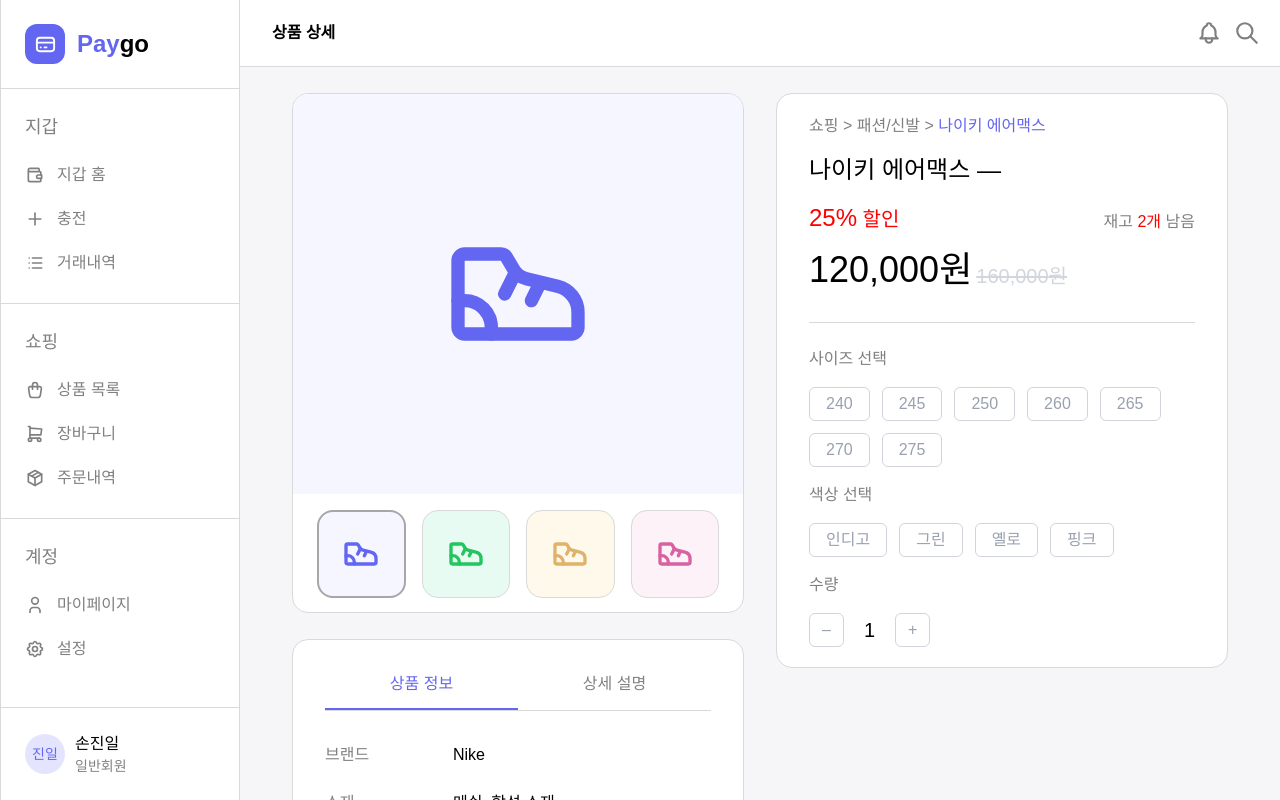
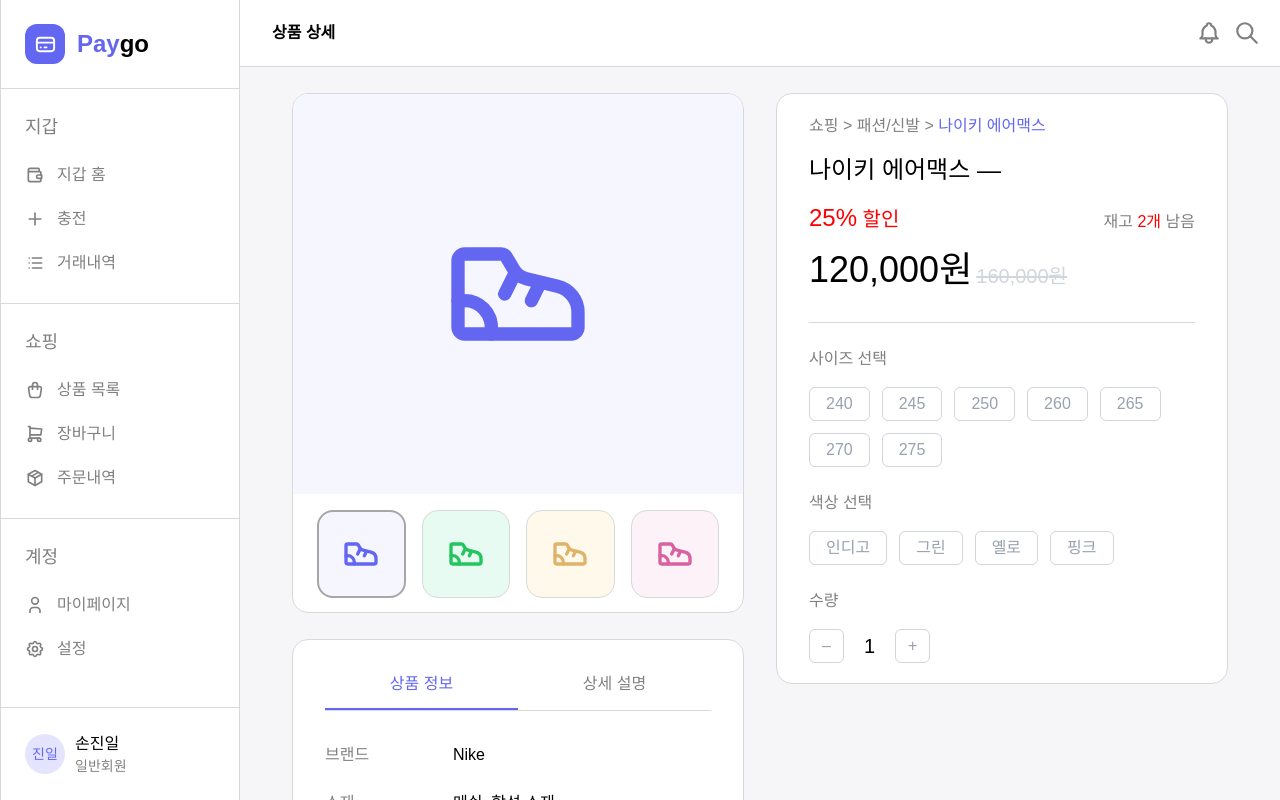
Before and after one commit to JinIleSon/paygo, a React (Vite) app in the folder paygo-frontent/: page /shopping/product-detail in a window 1280 px wide. Built offline with nearby package versions, Linux system fonts and the light colour scheme.

Commit message:
feat: 상품 상세 페이지 내 '사이즈 선택', '색상 선택', '수량' gap-6으로 변경

```diff
--- a/paygo-frontent/src/pages/shopping/ProductDetailPage.tsx
+++ b/paygo-frontent/src/pages/shopping/ProductDetailPage.tsx
@@ -175,6 +175,8 @@
                                 </div>
                             </div>
                             <div className="border-t border-t-[#D9D9D9] mt-4 mb-2"></div>
+                            <div className="flex flex-col gap-6">
+                                <div className="flex flex-col gap-4">
                                     <div className="text-[gray]">사이즈 선택</div>
                                     <div className="flex flex-wrap gap-3">
                                         {product.size.map((s) => (
@@ -189,6 +191,9 @@
                                             </SelectCard>
                                         ))}
                                     </div>
+                                </div>
+
+                                <div className="flex flex-col gap-4">
                                     <div className="text-[gray]">색상 선택</div>
                                     <div className="flex flex-wrap gap-3">
                                         {product.chooseColor.map((color) => (
@@ -203,6 +208,9 @@
                                             </SelectCard>
                                         ))}
                                     </div>
+                                </div>
+
+                                <div className="flex flex-col gap-4">
                                     <div className="text-[gray]">수량</div>
                                     <div className="flex items-center gap-5">
                                         <Button
@@ -232,6 +240,8 @@
                                         </Button>
                                     </div>
                                 </div>
+                            </div>
+                        </div>
                     </Card>
                 </div>
             </div>
```
Lines whose indentation alone changed are shown as unchanged.
